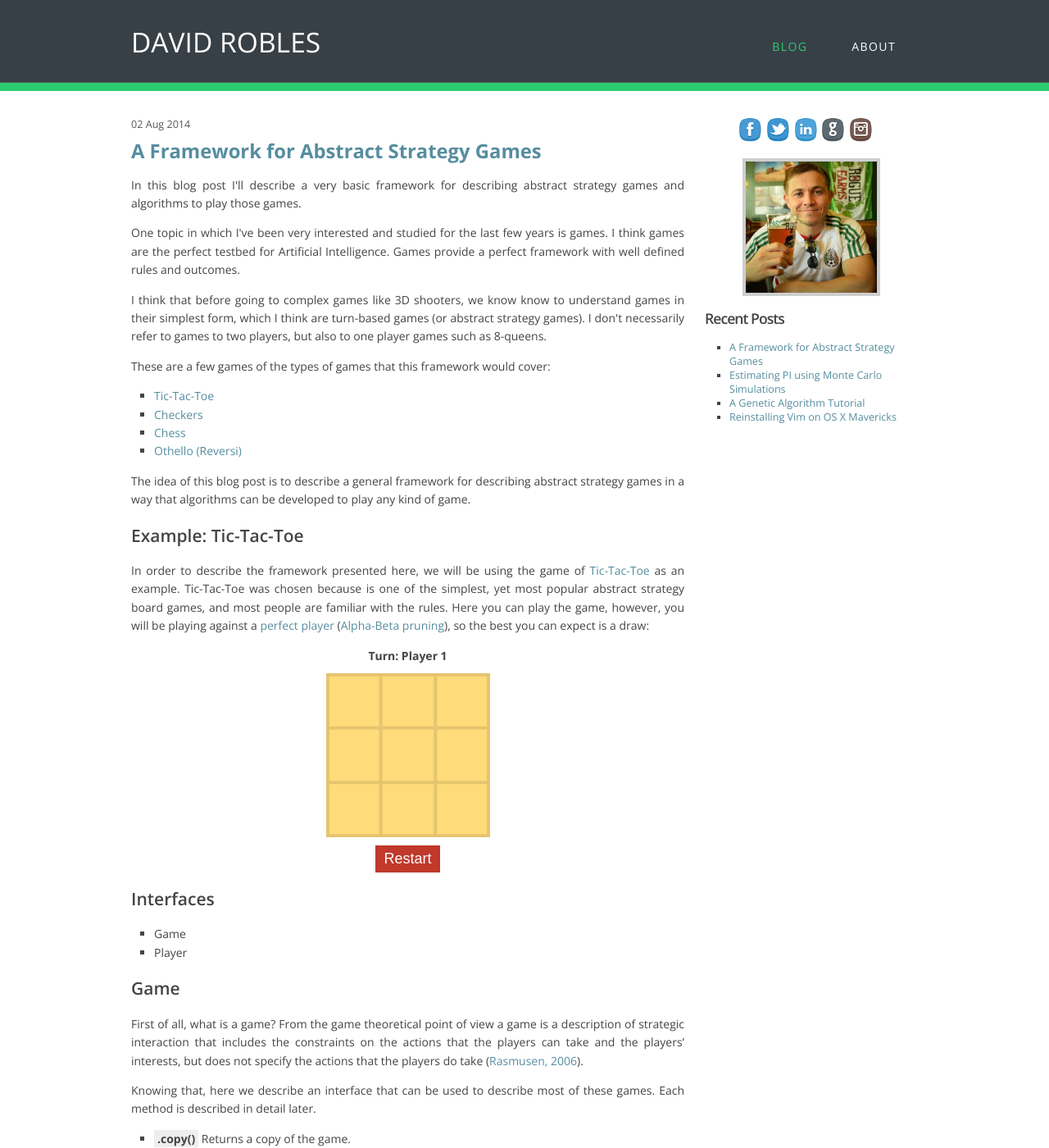
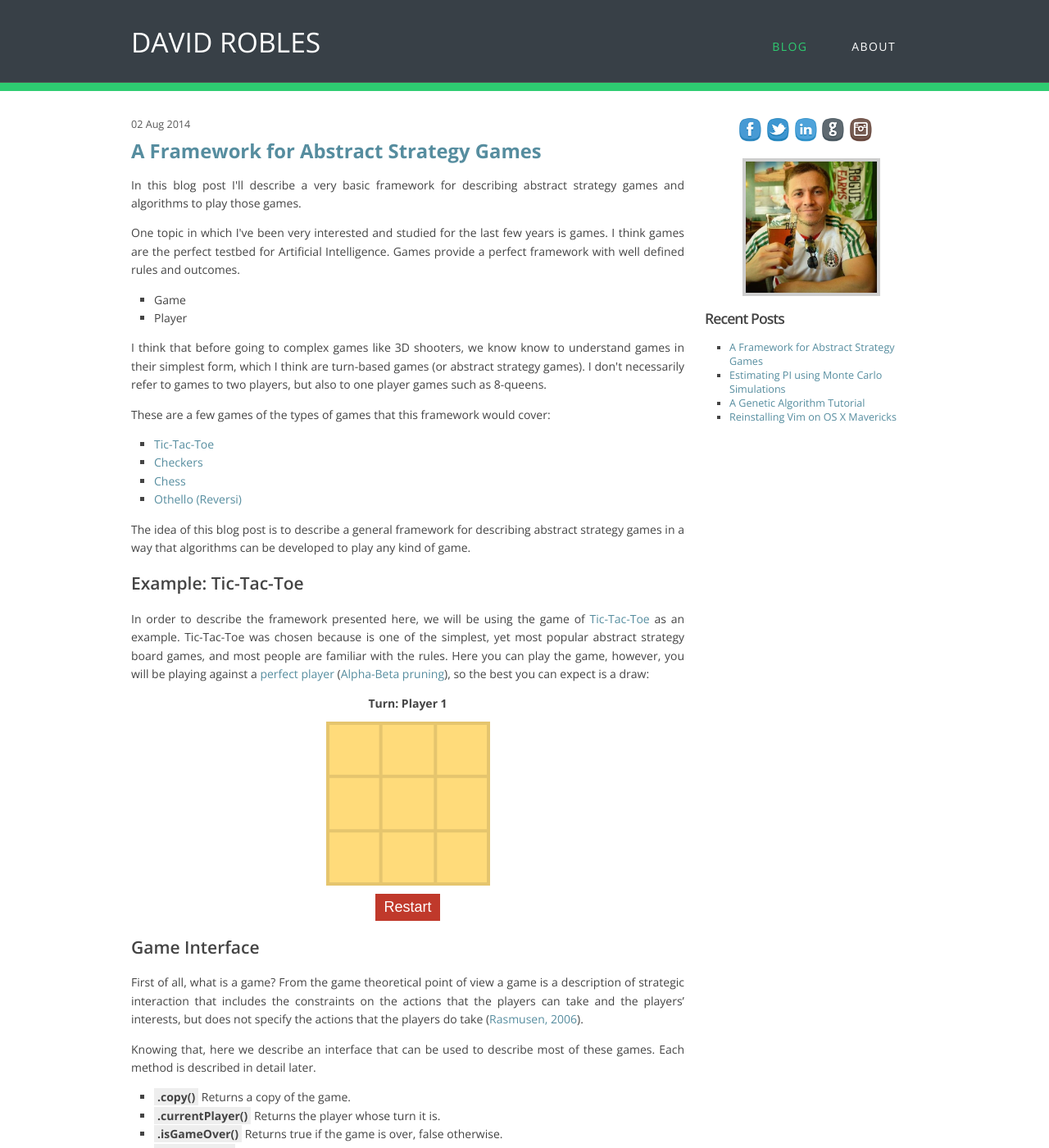
Before and after one commit to davidrobles/davidrobles.github.io, a Jekyll site: the page built from _posts/2014-08-01-a-framework-for-abstract-strategy-games.html, in a window 1280 px wide and 1400 px high. Shown: the whole window at 82% size. Built offline with Jekyll 4.4.1, drawn with Linux system fonts in a browser that asks for light colours; Markdown is read by kramdown in place of the engine named in the settings; comment, search, counter and statistics services are not loaded; some of the changed text lies outside the part shown.

Commit message:
Rename file

```diff
--- a/_posts/2014-08-01-a-framework-for-abstract-strategy-games.html
+++ b/_posts/2014-08-01-a-framework-for-abstract-strategy-games.html
@@ -26,6 +26,10 @@ js:         ["lib/jquery-2.1.1.js", "lib/underscore.js", "lib/backbone.js",
 games are the perfect testbed for Artificial Intelligence. Games provide a perfect framework
 with well defined rules and outcomes.</p>
 
+<ul>
+    <li>Game</li>
+    <li>Player</li>
+</ul>
 
 <p>I think that before going to complex games like 3D shooters, we know know to understand games in
 their simplest form, which I think are turn-based games (or abstract strategy games). I don't
@@ -62,16 +66,8 @@ is a draw:</p>
 
 <button id="restart-button">Restart</button>
 
-<a name="interfaces"></a>
-<h2 data-name="interfaces">Interfaces</h2>
-
-<ul>
-    <li>Game</li>
-    <li>Player</li>
-</ul>
-
 <a name="game"></a>
-<h2 data-name="game-interface">Game</h2>
+<h2 data-name="game-interface">Game Interface</h2>
 
 <p>
     First of all, what is a game? From the game theoretical point of view a game is a description of strategic
@@ -90,7 +86,7 @@ described in detail later.</p>
     <li><span class="code" style="font-weight: bold">.currentPlayer()</span> Returns the player whose turn it is.</li>
 
     <li>
-        <span class="code" style="font-weight: bold">.isOver()</span> Returns true if the game is over, false otherwise.
+        <span class="code" style="font-weight: bold">.isGameOver()</span> Returns true if the game is over, false otherwise.
     </li>
 
     <li>
@@ -233,9 +229,9 @@ tic.currentPlayer();    // "2"
 
 <hr/>
 
-<!------------------------------------------------------ .isOver() ---------------------------------------------------->
+<!--------------------------------------------------- .isGameOver() --------------------------------------------------->
 
-<span class="code" style="font-weight: bold">.isOver()</span>
+<span class="code" style="font-weight: bold">.isGameOver()</span>
 
 <p>Returns true if the game is over, false otherwise.</p>
 
@@ -262,7 +258,7 @@ render(tic);
 </script>
 
 {% highlight javascript %}
-tic.isOver();     // false
+tic.isGameOver();     // false
 tic.move("5");
 tic.move("4");
 tic.move("1");
@@ -293,7 +289,7 @@ render(tic);
 </script>
 
 {% highlight javascript %}
-tic.isOver();    // true
+tic.isGameOver();    // true
 {% endhighlight %}
 
 <hr/>
@@ -589,7 +585,7 @@ render(tic);
 </script>
 
 {% highlight javascript %}
-tic.isOver();      // true
+tic.isGameOver();      // true
 tic.outcomes();    // { "1": "WIN", "2": "LOSS" }
 {% endhighlight %}
 
@@ -716,8 +712,7 @@ render(tic);
 </script>
 
 {% highlight javascript %}
-var tic = new TicTacToe();
-while (!tic.isOver()) {
+while (!tic.isGameOver()) {
     var randomMove = Math.floor(Math.random() * this.numMoves());
     tic.move(randomMove);
 }
@@ -783,7 +778,7 @@ render(tic);
 
 {% highlight javascript %}
 var tic = new TicTacToe();
-while (!tic.isOver()) {
+while (!tic.isGameOver()) {
     tic.move(randomPlayer(tic));
 }
 {% endhighlight %}
```
